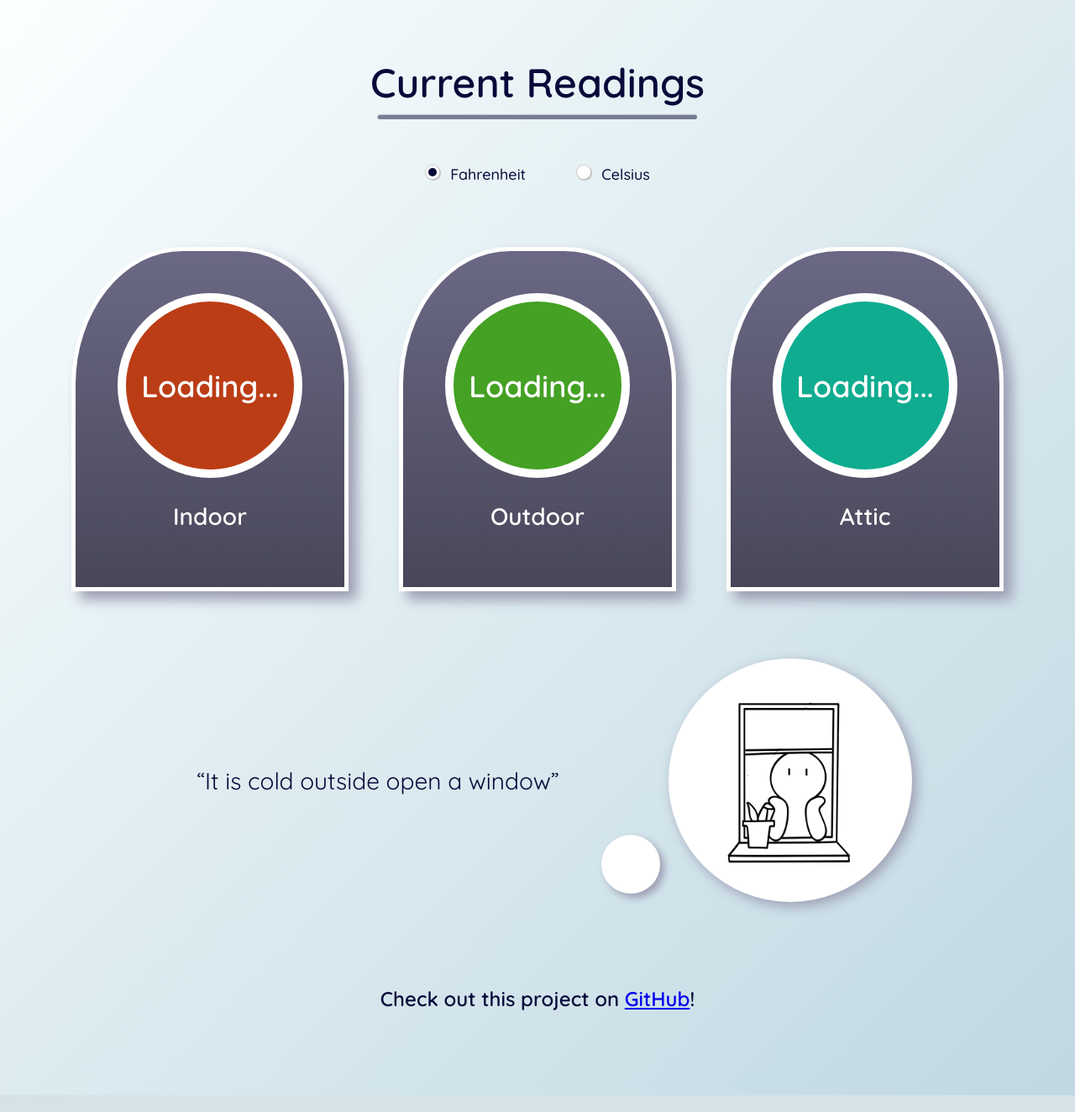
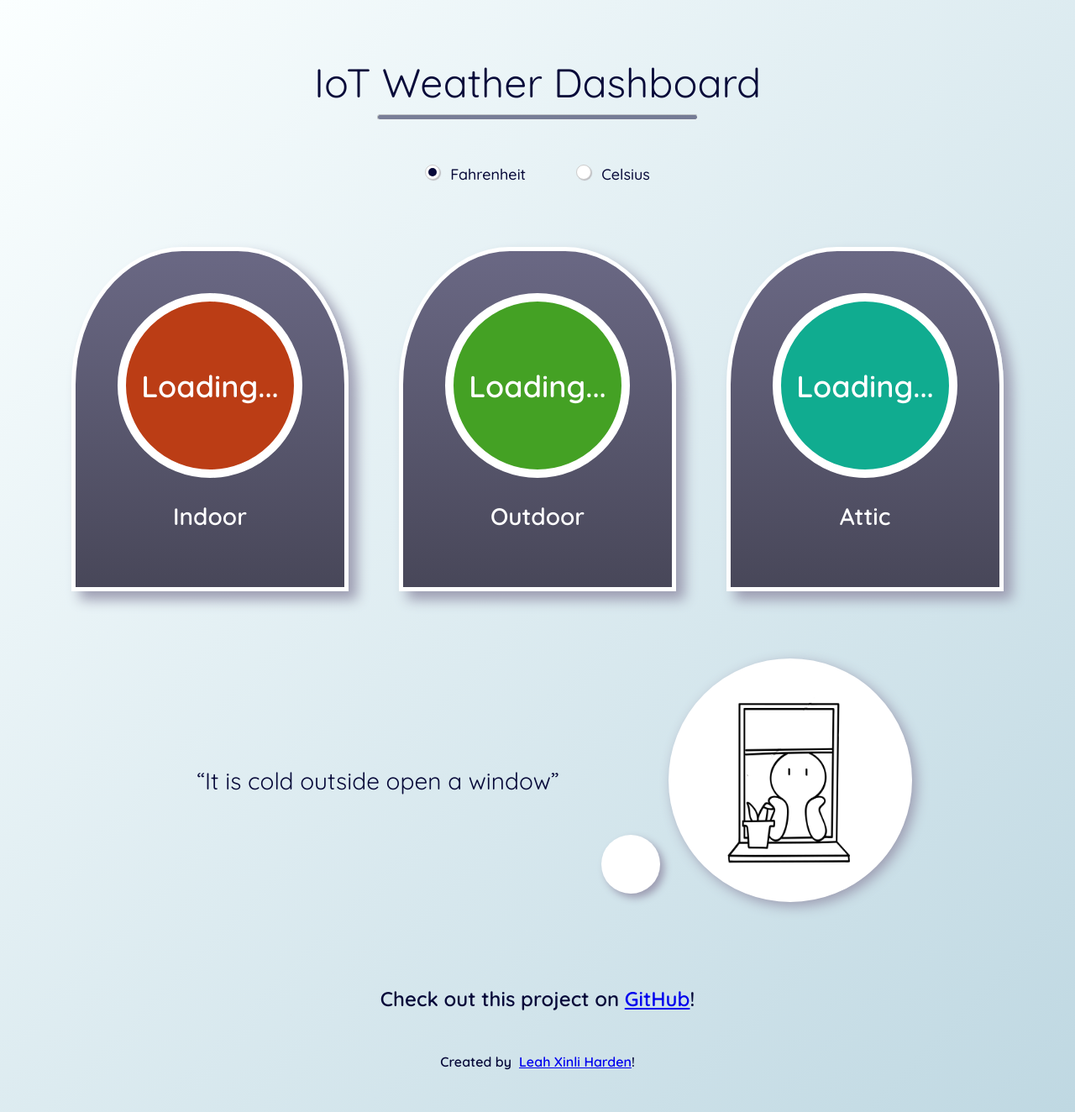
Before and after one commit to swharden/iot-weather-station, a PHP site: page / in a window 1280 px wide. Shown: the whole page at 84% size. Run offline with PHP 8.4, Linux system fonts and the light colour scheme.

Commit message:
resolved #12 #13 #14

```diff
--- a/src/html/index.html
+++ b/src/html/index.html
@@ -28,7 +28,7 @@
     <div class="container my-4">
         <div class="centerTitle">
 
-            <h1 class="headerTitle">Current Readings</h1>
+            <title class="headerTitle">IoT Weather Dashboard</title>
             <hr class="hr">
 
             <form>
@@ -79,19 +79,7 @@
 
             </div>
         </div>
-        <!-- <div class="checkbox-wrapper-35">
-                <input class="switch" type="checkbox" id="switch" name="switch" value="private">
-                <label for="switch">
-                    <span class="switch-x-text">This is </span>
-                    <span class="switch-x-toggletext">
-                        <span class="switch-x-unchecked"><span
-                                class="switch-x-hiddenlabel">Unchecked:
-                            </span>ºF</span>
-                        <span class="switch-x-checked"><span class="switch-x-hiddenlabel">Checked:
-                            </span>ºC</span>
-                    </span>
-                </label>
-            </div> -->
+
 
         <div class="quoteRow">
 
@@ -106,6 +94,9 @@
         <h2 class="gitHubLink">Check out this project on&nbsp;<a
                 href="https://github.com/swharden/iot-weather-station">GitHub</a>!
         </h2>
+        <h5 class="attributionLink">Created by &nbsp;<a href="https://leahxinli.com/">Leah Xinli
+                Harden</a>!
+        </h5>
         <script>
             fetch("https://swharden.com/weather/v1/current/", { cache: "no-store" })
                 .then(response => response.json())
@@ -141,6 +132,13 @@
                     // Remove the fade-in class after the animation is complete
                     setTimeout(() => {
                         el.classList.remove("fade-in");
+                        // Add a fade-out class to trigger the fade-out effect
+                        el.classList.add("fade-out");
+
+                        // Remove the fade-out class after the animation is complete
+                        setTimeout(() => {
+                            el.classList.remove("fade-out");
+                        }, 200);
                     }, 200);
                 }, 200); // Adjust the delay as needed
             }
--- a/src/html/style.css
+++ b/src/html/style.css
@@ -155,7 +155,14 @@ Body
     opacity: 1;
 }
 
+.fade-out {
+    opacity: 0;
+    transition: opacity 0.4s ease-in;
+}
 
+.fade-out.fade-out-active {
+    opacity: 1;
+}
 
 
 
@@ -274,6 +281,15 @@ Temp
     align-items: center;
     justify-content: center;
     color: var(--offblack);
-    margin: 100px;
+    margin-top: 100px;
     font-size: 24px;
 }
+
+.attributionLink {
+    display: flex;
+    align-items: center;
+    justify-content: center;
+    color: var(--offblack);
+    margin: 50px;
+    font-size: 16px;
+}
```
